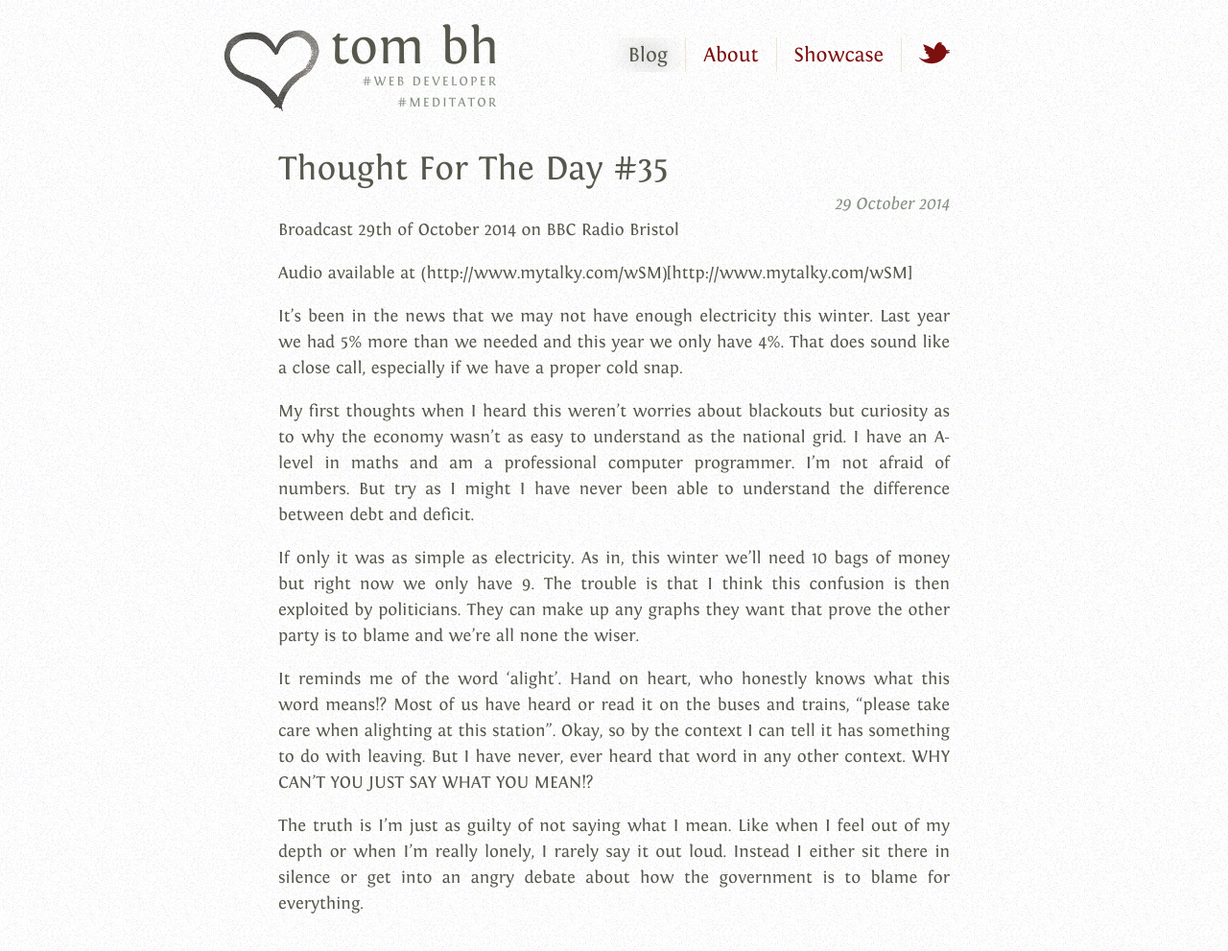
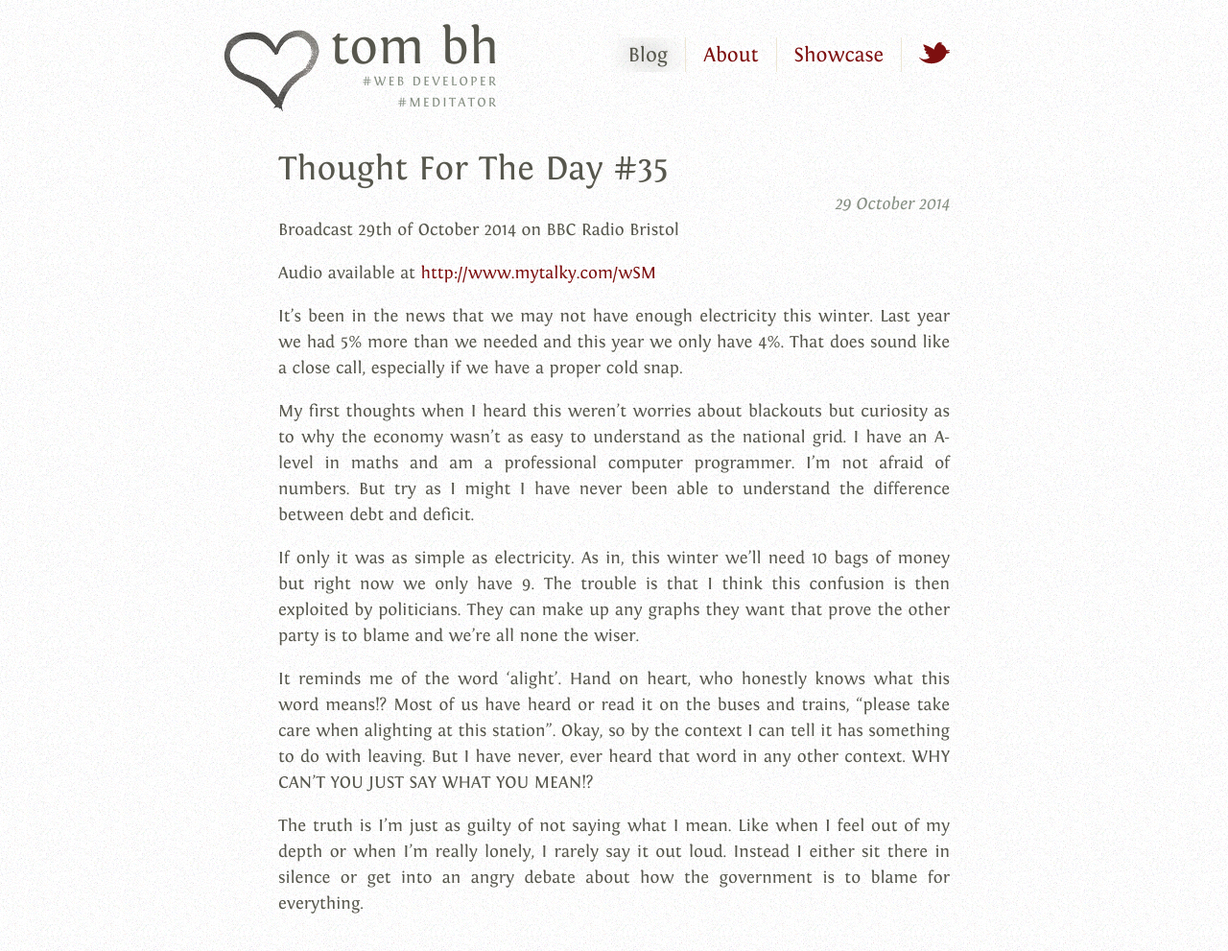
Before and after one commit to tombh/tombh.github.io, a Jekyll site: the page built from _posts/2014-10-29-thought-for-the-day-35.markdown, in a window 1280 px wide. Shown: the whole page at 96% size. Built offline with Jekyll 4.4.1, drawn with Linux system fonts in a browser that asks for light colours; Markdown is read by kramdown in place of the engine named in the settings.

Commit message:
link syntax wrong

```diff
--- a/_posts/2014-10-29-thought-for-the-day-35.markdown
+++ b/_posts/2014-10-29-thought-for-the-day-35.markdown
@@ -9,7 +9,7 @@ categories:
 
 Broadcast 29th of October 2014 on BBC Radio Bristol
 
-Audio available at (http://www.mytalky.com/wSM)[http://www.mytalky.com/wSM]
+Audio available at [http://www.mytalky.com/wSM](http://www.mytalky.com/wSM)
 
 It’s been in the news that we may not have enough electricity this winter. Last year we had 5% more than we needed and this year we only have 4%. That does sound like a close call, especially if we have a proper cold snap.
 
```
